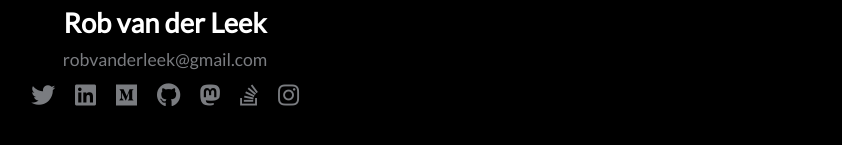
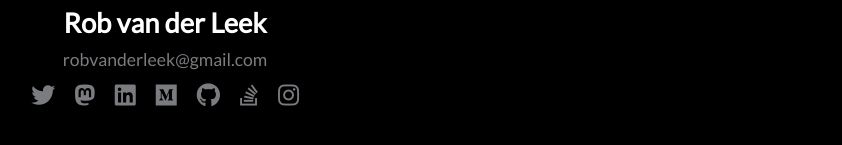
Before and after one commit to robvanderleek/robvanderleek.github.io, a React (Create React App) app: page /portfolio in a window 1280 px wide. Shown: the part 559-704 px from the top of the page, without its empty margins (219-1061 px from the left). Built offline with nearby package versions, Linux system fonts and the light colour scheme.

Commit message:
Change links order

```diff
--- a/src/pages/about/About.js
+++ b/src/pages/about/About.js
@@ -14,11 +14,11 @@ export default function About() {
                 <p><a href="mailto:robvanderleek@gmail.com">robvanderleek@gmail.com</a></p>
                 <span className="icons">
                     <Hyperlink href="https://twitter.com/robvanderleek"><i className="fab fa-twitter"/></Hyperlink>
+                    <Hyperlink href="https://home.social/@robvanderleek"><i className="fab fa-mastodon"/></Hyperlink>
                     <Hyperlink href="https://www.linkedin.com/in/rob-van-der-leek-66596962"><i
                         className="fab fa-linkedin"/></Hyperlink>
                     <Hyperlink href="https://medium.com/@robvanderleek"><i className="fab fa-medium"/></Hyperlink>
                     <Hyperlink href="https://github.com/robvanderleek"><i className="fab fa-github"/></Hyperlink>
-                    <Hyperlink href="https://home.social/@robvanderleek"><i className="fab fa-mastodon"/></Hyperlink>
                     <Hyperlink href="https://stackoverflow.com/users/4232558/rob-van-der-leek"><i
                         className="fab fa-stack-overflow"/></Hyperlink>
                     <Hyperlink href="https://www.instagram.com/robvanderleek"><i
```
